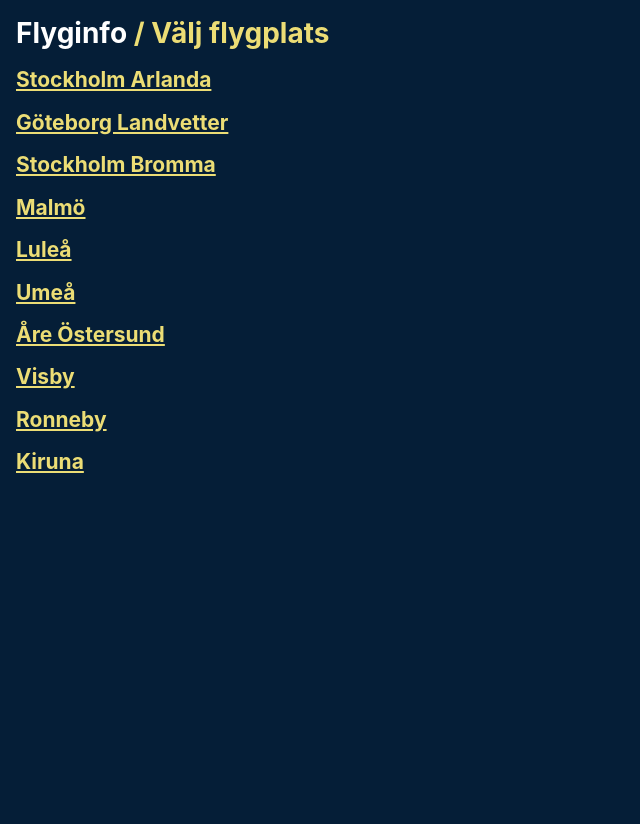
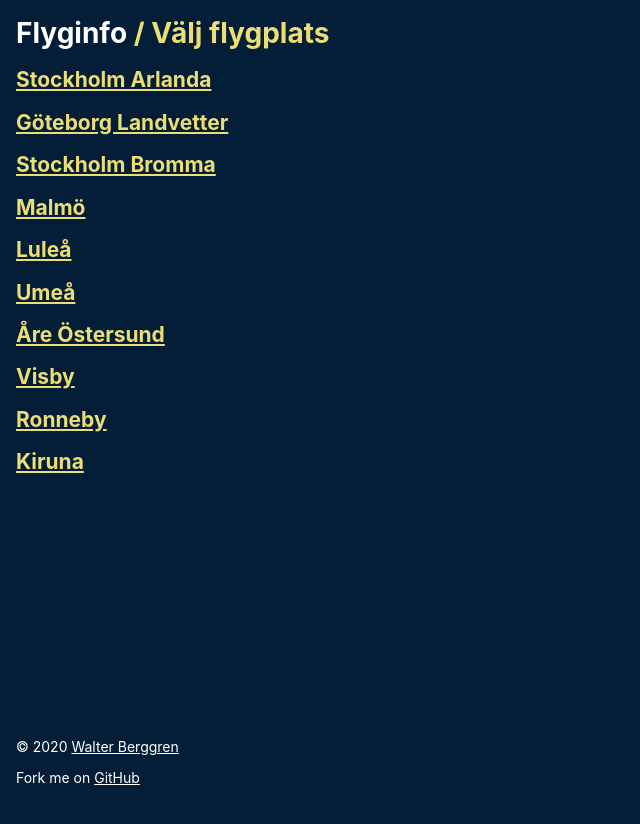
Before and after one commit to thesauri/ankomster, a React (Create React App) app in the folder frontend/: page / in a window 1280 px wide. Shown: the top 824 px of the page, without its empty margins (0-640 px from the left). Before the commit the page ends 800 px from the top, so only its background shows below. Built offline with nearby package versions, Linux system fonts and the light colour scheme.

Commit message:
Add footer

```diff
--- a/frontend/src/AirportPicker.js
+++ b/frontend/src/AirportPicker.js
@@ -1,7 +1,9 @@
 import { Link } from "react-router-dom"
 import "./AirportPicker.css"
+import Page from "./Page"
 
 const AirportPicker = () => (
+  <Page>
     <div className="airport-picker">
       <h1>Flyginfo <span>/ Välj flygplats</span></h1>
       <h2>
@@ -55,6 +57,7 @@ const AirportPicker = () => (
         </Link>
       </h2>
     </div>
+  </Page>
 )
 
 export default AirportPicker
--- a/frontend/src/App.js
+++ b/frontend/src/App.js
@@ -1,6 +1,7 @@
 import Flights from "./Flights.js"
 import "./App.css"
 import { Link, useParams } from "react-router-dom"
+import Page from "./Page"
 import useFlightData from "./useFlightData.js"
 
 const App = ({ mode = "arrivals" }) => {
@@ -10,7 +11,7 @@ const App = ({ mode = "arrivals" }) => {
   const [flightData, fetchError] = useFlightData(airportIATA)
 
   return (
-    <div>
+    <Page>
       <header>
         <Link to={`/${airportIATA}/arrivals`}>
           <h1 className={arrivalsClasses}>
@@ -24,7 +25,7 @@ const App = ({ mode = "arrivals" }) => {
         </Link>
       </header>
       <Flights mode={mode} flightData={flightData} fetchError={fetchError} />
-    </div>
+    </Page>
   );
 }
 
--- /dev/null
+++ b/frontend/src/Footer.css
@@ -0,0 +1,9 @@
+.footer {
+  position: absolute;
+  bottom: 0;
+  margin: 32px 0 16px 16px;
+}
+
+.footer > p, .footer > p > a {
+  color: var(--white);
+}
--- /dev/null
+++ b/frontend/src/Footer.js
@@ -0,0 +1,10 @@
+import "./Footer.css"
+
+const Footer = () => (
+  <footer className="footer">
+    <p>© {(new Date()).getFullYear()} <a href="https://berggren.dev">Walter Berggren</a></p>
+    <p>Fork me on <a href="https://github.com/thesauri/flyginfo">GitHub</a></p>
+  </footer>
+)
+
+export default Footer
--- /dev/null
+++ b/frontend/src/Page.js
@@ -0,0 +1,12 @@
+import Footer from "./Footer"
+
+const Page = ({ children }) => (
+  <>
+    <main>
+      {children}
+    </main>
+    <Footer />
+  </>
+)
+
+export default Page
--- a/frontend/src/index.css
+++ b/frontend/src/index.css
@@ -1,3 +1,7 @@
+html {
+  min-height: 100vh;
+}
+
 body {
   margin: 0;
   font-family: -apple-system, BlinkMacSystemFont, 'Segoe UI', 'Roboto', 'Oxygen',
@@ -12,6 +16,16 @@ body {
   --yellow: #ECDD75;
   --white: #fff;
   background-color: var(--blue);
+  min-height: 100vh;
+}
+
+#root {
+  min-height: 100vh;
+  position: relative;
+}
+
+main {
+  padding-bottom: 128px;
 }
 
 table {
```
Lines whose indentation alone changed are shown as unchanged.
